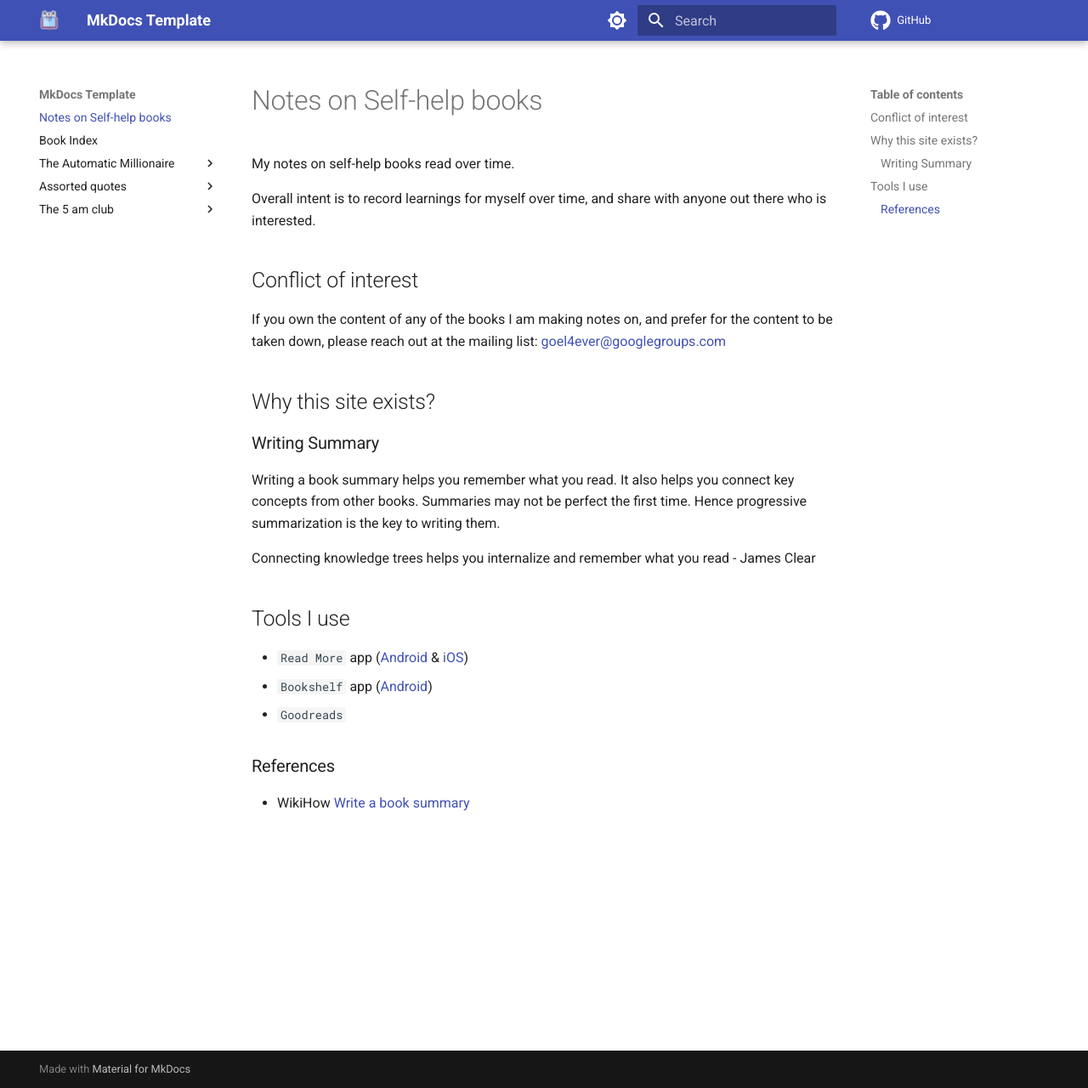
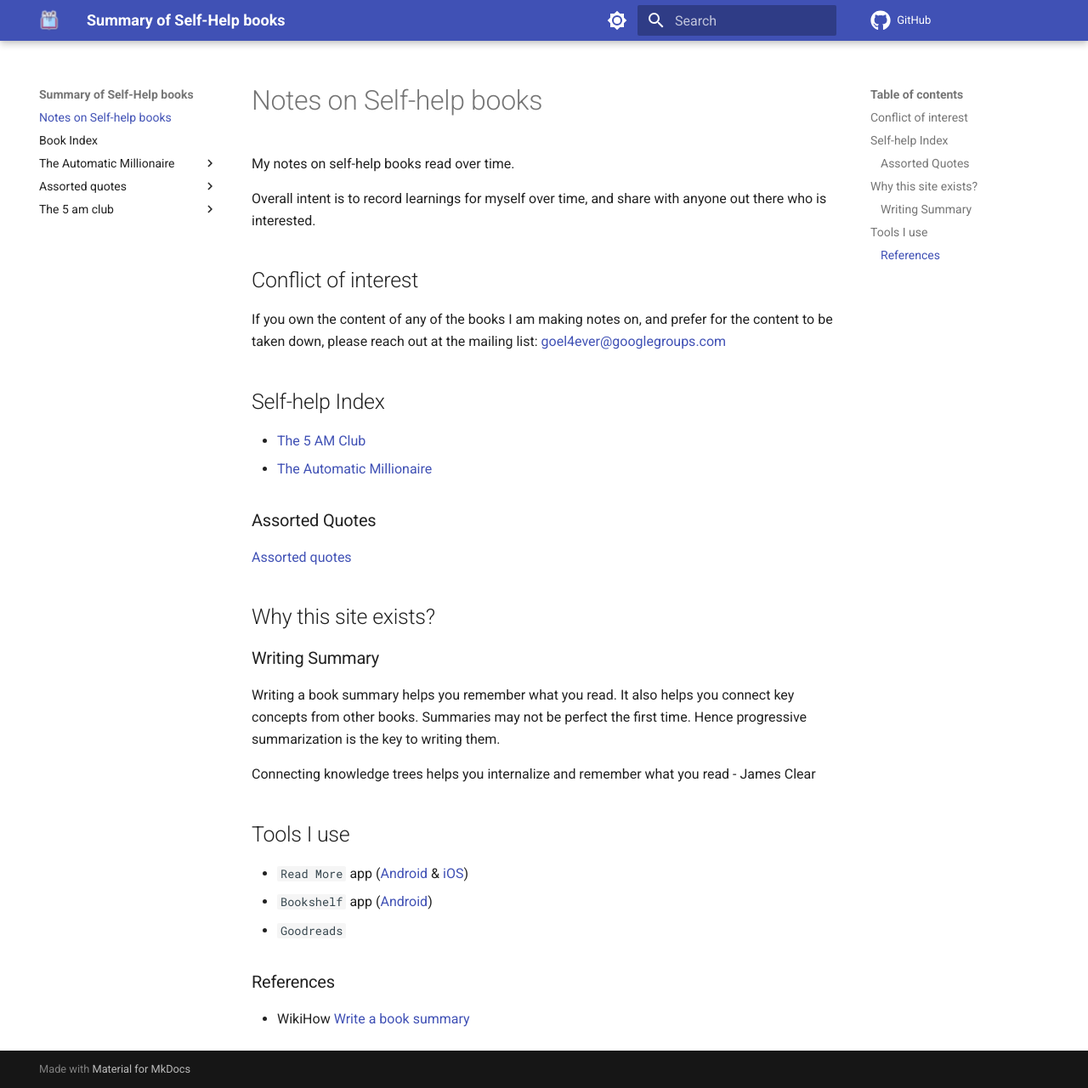
Before and after one commit to learn-with-me/books-self-help, an MkDocs documentation site: the page built from src/index.md, in a window 1280 px wide and 1280 px high. Shown: the whole window at 85% size. Built offline with MkDocs 1.6.1 and Material for MkDocs 9.7.7, drawn with Linux system fonts in a browser that asks for light colours; comment, search, counter and statistics services are not loaded.

Commit message:
references update

```diff
--- a/mkdocs.yml
+++ b/mkdocs.yml
@@ -1,15 +1,7 @@
-site_name: MkDocs Template
+site_name: Summary of Self-Help books
 site_url: https://learn-with-me.github.io/books-self-help/
 repo_url: https://github.com/learn-with-me/books-self-help
 docs_dir: 'src'
-
-# nav:
-#     ## add your custom pages hierarchy here
-#     - Page 1: index.md
-#     - Page 2: index.md
-#     - Page 3: index.md
-#     - Page 4: index.md
-#     - About: about.md
 
 theme:
   name: material
--- a/src/index.md
+++ b/src/index.md
@@ -12,6 +12,16 @@ Overall intent is to record learnings for myself over time, and share with anyon
 ## Conflict of interest
 
 If you own the content of any of the books I am making notes on, and prefer for the content to be taken down, please reach out at the mailing list: [goel4ever@googlegroups.com](mailto:goel4ever@googlegroups.com)
+
+## Self-help Index
+
+- [The 5 AM Club](./The%205%20AM%20Club/)
+- [The Automatic Millionaire](./The%20Automatic%20Millionaire/)
+
+### Assorted Quotes
+
+[Assorted quotes](./assorted%20quotes/)
+
 
 ## Why this site exists?
 
```
